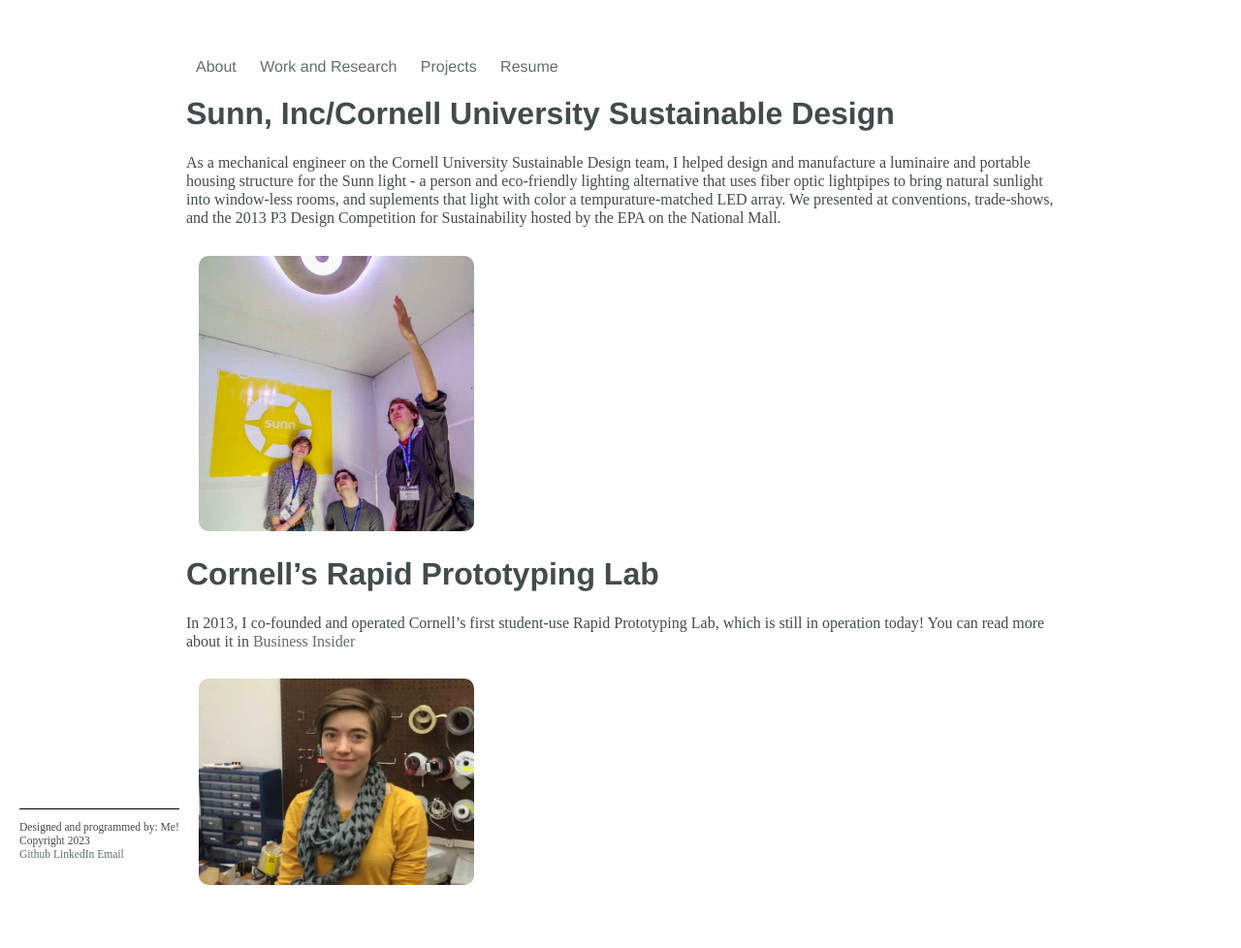
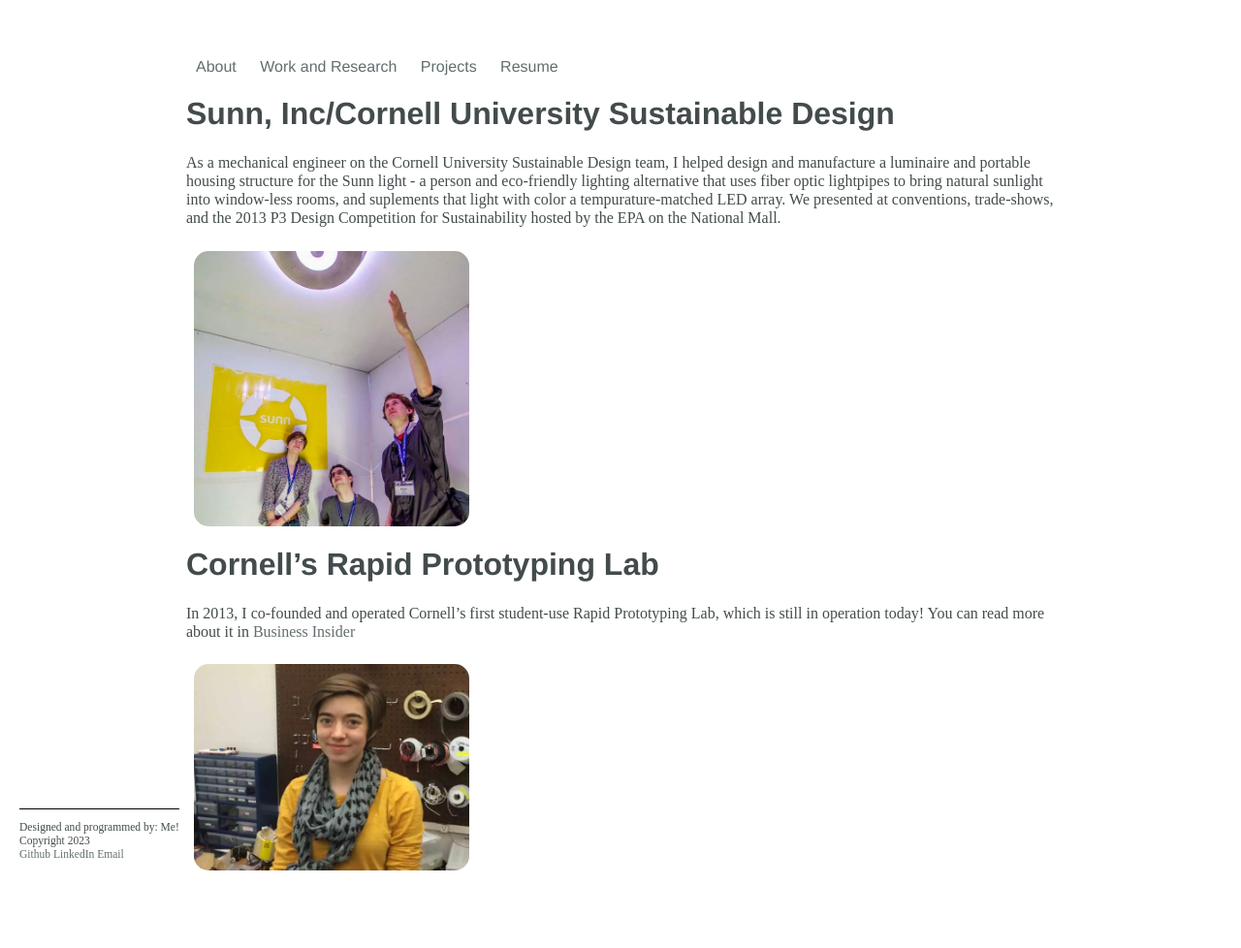
Before and after one commit to GeorgiaC/GeorgiaC.github.io, a Jekyll site: the page built from _work_research/6_misc.md, in a window 1280 px wide. Shown: the whole page at 97% size. Built offline with Jekyll 4.4.1, drawn with Linux system fonts in a browser that asks for light colours.

```diff
--- a/_work_research/6_misc.md
+++ b/_work_research/6_misc.md
@@ -11,7 +11,7 @@
 
 <div class="row">
     <div class="column">
-        <img src="../assets/images/work_research/Misc/sunn.jpg" class="listimg">
+        <img src="../assets/images/work_research/Misc/sunn.jpg" class="sublistimg">
         <div class="overlay">
             <div class="text_small">Admiring the Sunn at the EPA's P3 Design Competition for Sustainability</div>
         </div>
@@ -24,7 +24,7 @@
 
 <div class="row">
     <div class="column">
-        <img src="../assets/images/work_research/Misc/RPL.jpg" class="listimg">
+        <img src="../assets/images/work_research/Misc/RPL.jpg" class="sublistimg">
         <div class="overlay">
             <div class="text_small">Me in the RPL</div>
         </div>
```
Also changed, not shown: 1 other file.
